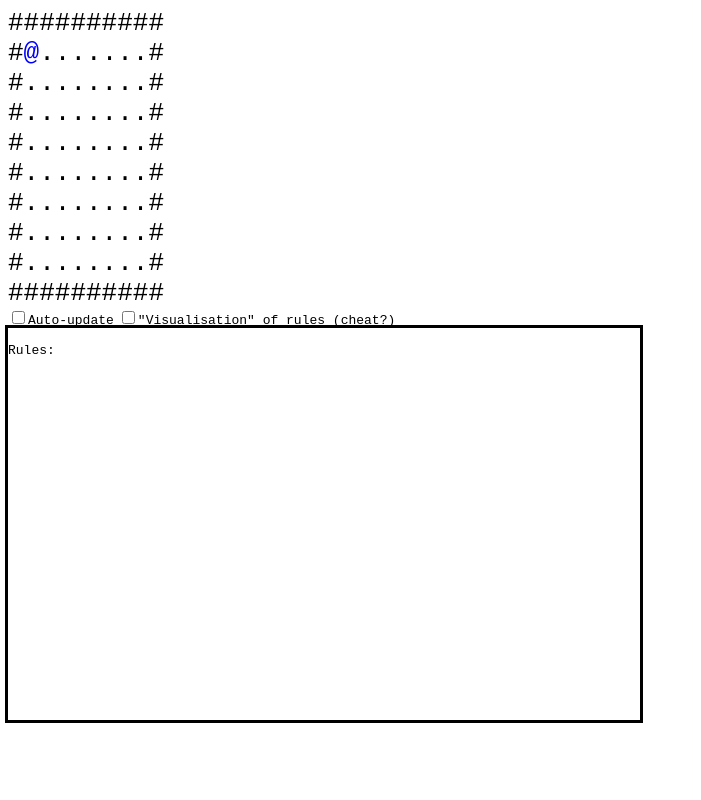
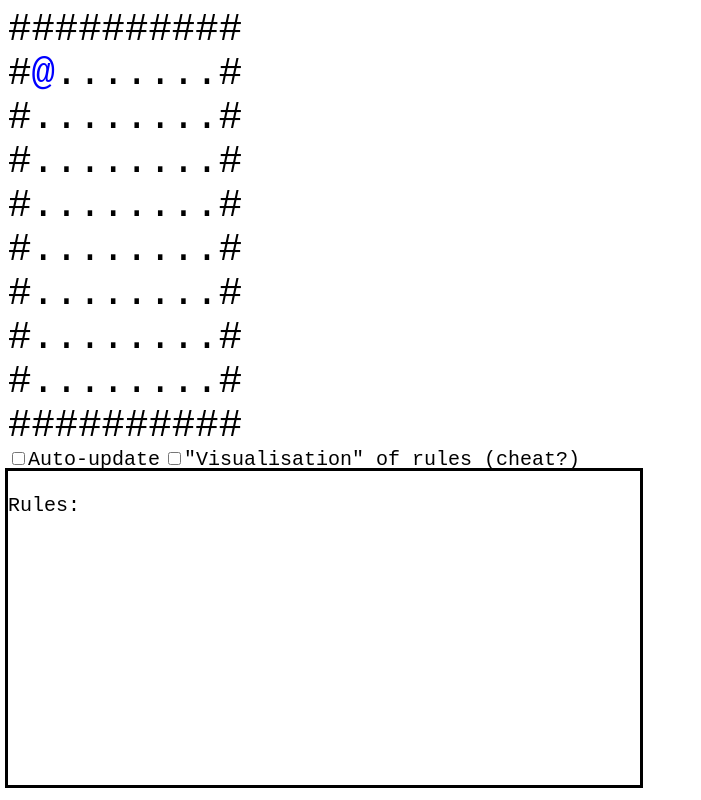
Before and after one commit to heav-4/ruleset, a plain HTML site: page index.html in a window 1280 px wide. Shown: the whole page, without its empty margins (0-701 px from the left). Drawn offline with Linux system fonts and the light colour scheme.

Commit message:
fixed css???

```diff
--- a/index.html
+++ b/index.html
@@ -1,19 +1,23 @@
 <html>
 	<head>
 		<style>
+			code {
+				font-size:20px;
+			}
 			#out {
-				font-size:200%;
+				font-size:300%;
 			}
 			div {
 				outline-style:solid;
 				width:50%;
+				font-size:20px;
 			}
 		</style>
 	</head>
 	<body>
 		<code id="out"></code>
 		<input type="checkbox" id="auto"><code>Auto-update</code> <input type="checkbox" id="see"><code>"Visualisation" of rules (cheat?)</code><br>
-		<div style="overflow-y:scroll;height:50%;">
+		<div style="overflow-y:scroll;height:40%;">
 			<code id="outr"></code>
 		</div>
 		<script src="index.js"></script>
```
